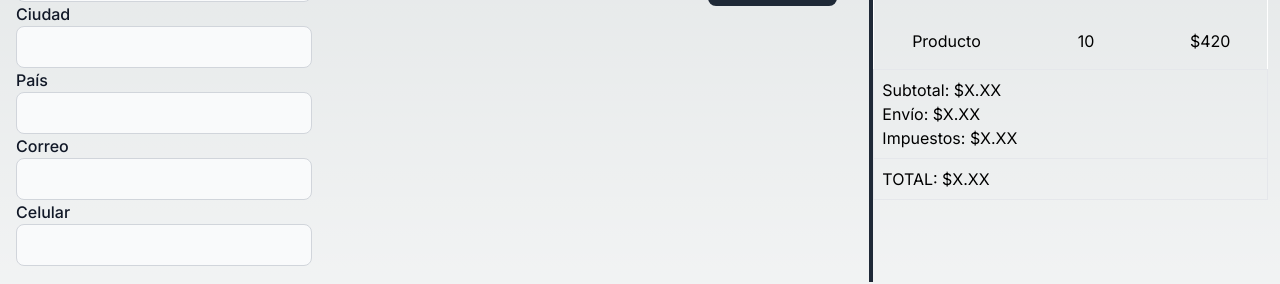
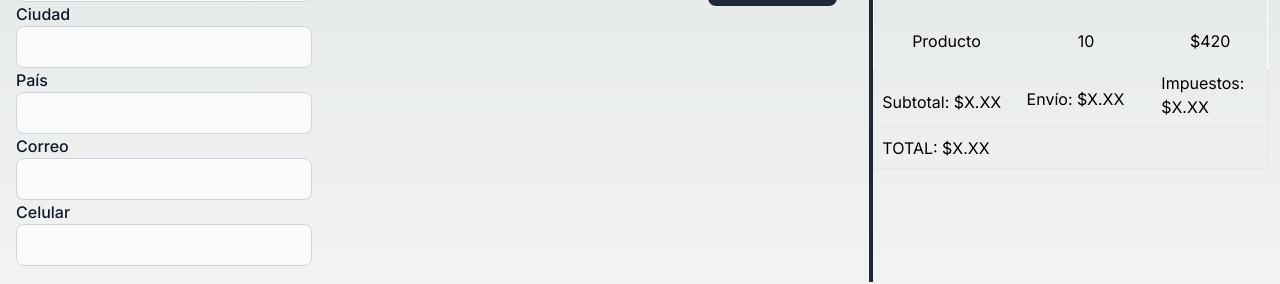
Before and after one commit to juanp7856/hci_ecommerce, a Next.js app: page /payment in a window 1280 px wide. Shown: the part 493-777 px from the top of the page. Built offline with nearby package versions, Linux system fonts and the light colour scheme.

Commit message:
p -> td payment

```diff
--- a/src/pages/payment.js
+++ b/src/pages/payment.js
@@ -114,12 +114,12 @@ const Payment = () => {
                                 <td className="py-4 px-8">$420</td>
                             </tr>
                             <tr className="border text-start">
-                                <p className="ps-2 pt-2">Subtotal: $X.XX</p>
-                                <p className="ps-2">Envío: $X.XX</p>
-                                <p className="ps-2 pb-2">Impuestos: $X.XX</p>
+                                <td className="ps-2 pt-2">Subtotal: $X.XX</td>
+                                <td className="ps-2">Envío: $X.XX</td>
+                                <td className="ps-2 pb-2">Impuestos: $X.XX</td>
                             </tr>
                             <tr className="border text-start">
-                                <p className="ps-2 py-2">TOTAL: $X.XX</p>
+                                <td className="ps-2 py-2">TOTAL: $X.XX</td>
                             </tr>
                         </tbody>
                     </table>
```
